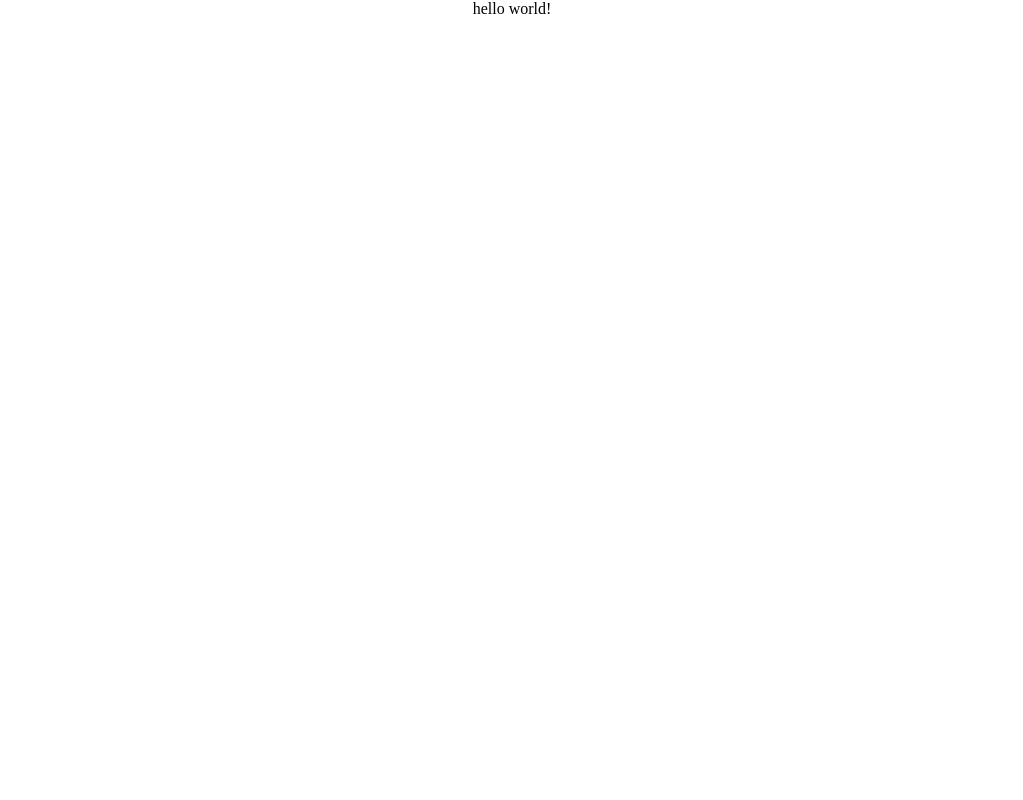
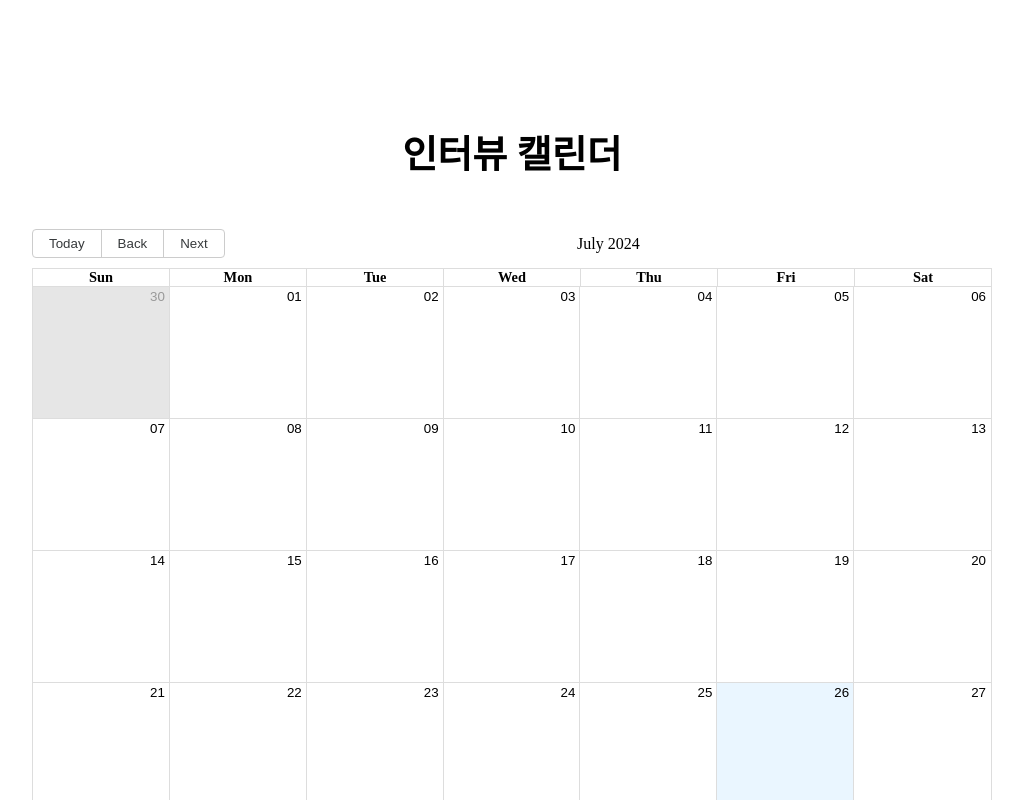
Before and after one commit to in-u-in/in-u-in_Frontend, a React (Vite) app: page /calendar in a window 1280 px wide. Shown: the top 800 px of the page, without its empty margins (128-1151 px from the left). Built offline with nearby package versions, Linux system fonts and the light colour scheme.

Commit message:
feat: calendar 생성

```diff
--- a/package.json
+++ b/package.json
@@ -10,8 +10,11 @@
     "preview": "vite preview"
   },
   "dependencies": {
+    "moment": "^2.30.1",
     "react": "^18.3.1",
-    "react-dom": "^18.3.1"
+    "react-big-calendar": "^1.13.1",
+    "react-dom": "^18.3.1",
+    "react-router-dom": "^6.25.1"
   },
   "devDependencies": {
     "@types/react": "^18.3.3",
--- a/src/App.jsx
+++ b/src/App.jsx
@@ -1,8 +1,13 @@
+import { BrowserRouter, Routes, Route } from 'react-router-dom';
+import CalendarPage from './calendar';
+
 const App = () => {
   return (
-    <div>
-      <h1>hello world!</h1>
-    </div>
+    <BrowserRouter>
+      <Routes>
+        <Route path='/calendar' element={<CalendarPage />} />
+      </Routes>
+    </BrowserRouter>
   );
 };
 
--- /dev/null
+++ b/src/calendar.jsx
@@ -0,0 +1,45 @@
+import { useState } from 'react';
+import { Calendar, DateLocalizer, momentLocalizer } from 'react-big-calendar';
+import moment from 'moment'; //시간관리 라이브러리
+import styles from '../src/styles/calendar.module.css';
+import 'react-big-calendar/lib/css/react-big-calendar.css';
+
+export default function CalendarPage() {
+  const localizer = momentLocalizer(moment); //현재 시간
+  const allViews = ['month']; //선택 가능한 캘린더 종류
+  //조회한 스케줄 담을 state
+  const [events, setEvents] = useState([
+    {
+      id: '',
+      start: '',
+      end: '',
+      title: '',
+      calendarType: 0,
+    },
+  ]);
+  const CalendarData = events?.map((data) => ({
+    start: new Date(data.start),
+    end: new Date(data.end),
+    title: data.title,
+    calendarType: data.calendarType,
+  }));
+
+  return (
+    <div className={styles.Container}>
+      <div className={styles.Title}>인터뷰 캘린더</div>
+      <div className={styles.Calendar}>
+        <Calendar
+          selectable //날짜 드래그해서 영역지정 가능
+          localizer={localizer}
+          events={CalendarData}
+          defaultView='month'
+          views={allViews}
+          defaultDate={new Date()}
+          startAccessor='start'
+          endAccessor='end'
+          titleAccessor='title'
+        />
+      </div>
+    </div>
+  );
+}
--- /dev/null
+++ b/src/styles/calendar.module.css
@@ -0,0 +1,18 @@
+.Container {
+  display: flex;
+  width: 100%;
+  flex-direction: column;
+  align-items: center;
+  margin: 124px 0 64px 0;
+  gap: 50px;
+}
+
+.Title {
+  font-size: 38px;
+  font-weight: 600;
+}
+
+.Calendar {
+  height: 718px;
+  width: 960px;
+}
```
Also changed, not shown: 1 other file (tests, documents, lock files or other folders).
